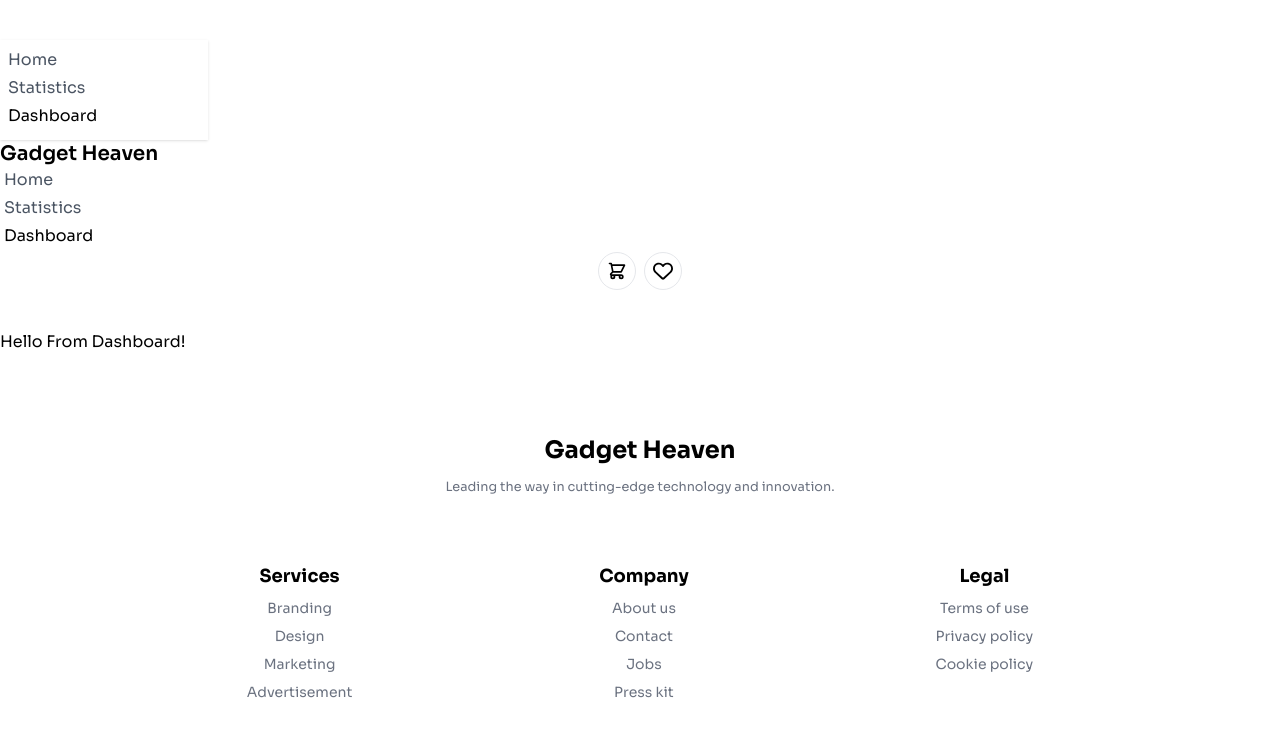
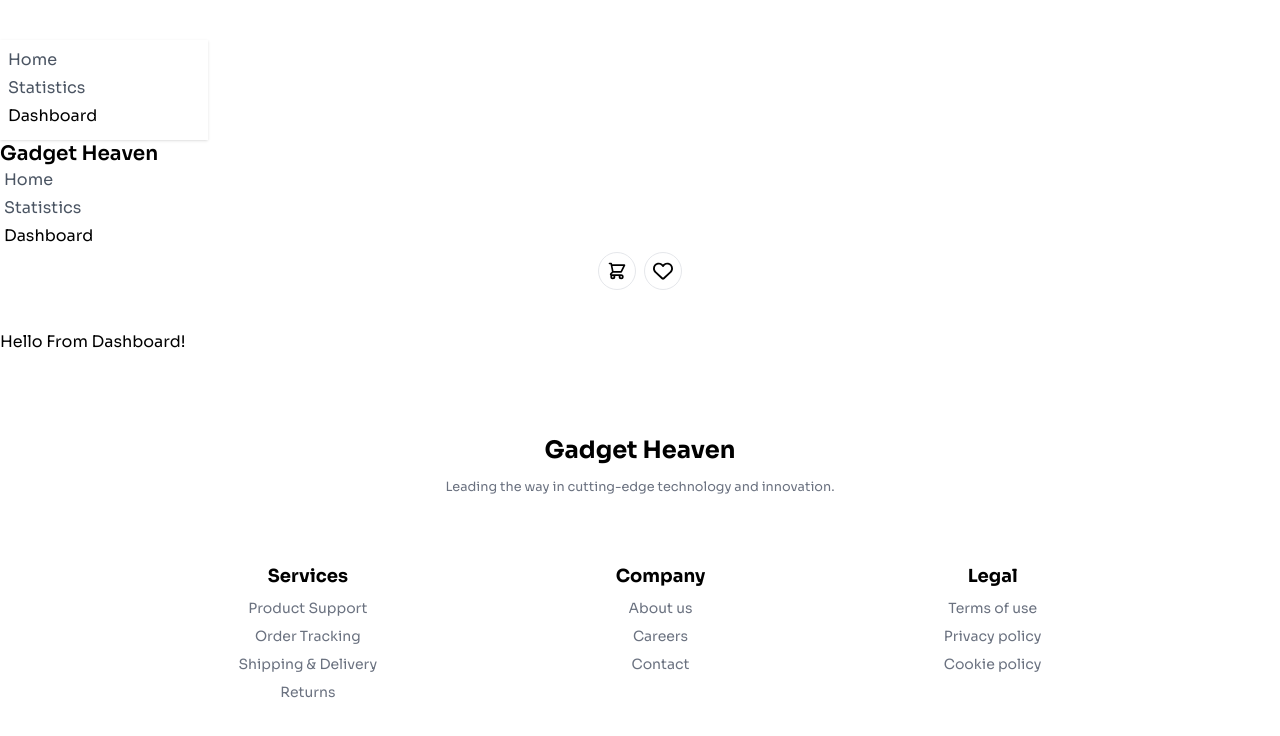
Before and after one commit to sifathossain-ai/Assignment8-Gadget-Heaven, a React (Vite) app: page /dashboard in a window 1280 px wide. Shown: the top 736 px of the page. Built offline with nearby package versions, Linux system fonts and the light colour scheme.

Commit message:
Add Some Components

```diff
--- /dev/null
+++ b/src/components/Details/Details.jsx
@@ -0,0 +1,22 @@
+import React from 'react';
+import { useLoaderData, useParams } from 'react-router-dom';
+
+const Details = () => {
+    const { product_id } = useParams();
+    // console.log(params);
+    const details = useLoaderData();
+    // console.log(details);
+    const findData = details.find(p => p.product_id === product_id);
+    console.log(findData);
+
+    return (
+        <div className=''>
+            <div className='text-center space-y-2 bg-violet-500 text-white h-[400px] md:h-[463px] py-7 px-2 md:py-10'>
+                <h2 className='text-2xl md:text-4xl font-semibold'>Product Details</h2>
+                <p>Explore the latest gadgets that will take your experience to the next level. From smart devices to <br />the coolest accessories, we have it all!</p>
+            </div>
+        </div>
+    );
+};
+
+export default Details;
--- a/src/components/Footer/Footer.jsx
+++ b/src/components/Footer/Footer.jsx
@@ -14,19 +14,18 @@ const Footer = () => {
                 <nav>
                     <div className='flex flex-col text-center gap-2'>
                         <h6 className="text-base md:text-lg font-bold text-black">Services</h6>
-                        <a className="link link-hover">Branding</a>
-                        <a className="link link-hover">Design</a>
-                        <a className="link link-hover">Marketing</a>
-                        <a className="link link-hover">Advertisement</a>
+                        <a className="link link-hover">Product Support</a>
+                        <a className="link link-hover">Order Tracking</a>
+                        <a className="link link-hover">Shipping & Delivery</a>
+                        <a className="link link-hover">Returns</a>
                     </div>
                 </nav>
                 <nav>
                     <div className='flex flex-col text-center gap-2'>
                         <h6 className="text-base md:text-lg font-bold text-black">Company</h6>
                         <a className="link link-hover">About us</a>
+                        <a className="link link-hover">Careers</a>
                         <a className="link link-hover">Contact</a>
-                        <a className="link link-hover">Jobs</a>
-                        <a className="link link-hover">Press kit</a>
                     </div>
                 </nav>
                 <nav>
--- a/src/components/Product/Product.jsx
+++ b/src/components/Product/Product.jsx
@@ -1,4 +1,5 @@
 import React from 'react';
+import { NavLink } from 'react-router-dom';
 
 
 /*
@@ -17,9 +18,9 @@ import React from 'react';
 
 const Product = ({ product }) => {
     // console.log(product);
-    const { product_image, product_title, price } = product;
+    const { product_id, product_image, product_title, price } = product;
     return (
-        <div className="card bg-base-100 p-3 mb:p-4 mb-3 md:mb-0 space-y-3 border border-gray-100">
+        <div className="card bg-base-100 p-4 mb:p-5 mb-4 md:mb-0 space-y-3 border border-gray-50">
             <figure className="">
                 <img
                     src={product_image}
@@ -32,7 +33,9 @@ const Product = ({ product }) => {
                     <p className='text-sm md:text-base text-gray-600'>Price: {price}</p>
                 </div>
                 <div className="card-actions">
-                    <button className="btn btn-sm btn-outline text-purple-600 rounded-full">View Details</button>
+                    <NavLink to={`/details/${product_id}`}>
+                        <button className="btn btn-sm btn-outline text-purple-600 rounded-full">View Details</button>
+                    </NavLink>
                 </div>
             </div>
         </div>
--- a/src/components/Products/Products.jsx
+++ b/src/components/Products/Products.jsx
@@ -15,11 +15,11 @@ const Products = () => {
     return (
         <div className='md:flex gap-4'>
             <div>
-                <div className="dropdown dropdown-bottom mb-3 md:mb-0">
+                <div className="dropdown dropdown-bottom mb-5 md:mb-0">
                     <div tabIndex={0} role="button" className="btn flex items-center gap-2 border none bg-purple-600 rounded-full text-white">Products
                         <FaChevronDown></FaChevronDown>
                     </div>
-                    <ul tabIndex={0} className="dropdown-content menu bg-base-100 rounded-box z-1 w-36 p-1 shadow-sm">
+                    <ul tabIndex={0} className="dropdown-content menu bg-base-100 rounded-box z-1 w-36 md:w-30 lg:w-36 p-1 shadow-sm">
                         <li><NavLink>Laptops</NavLink></li>
                         <li><NavLink>Phones</NavLink></li>
                         <li><NavLink>Accessories</NavLink></li>
@@ -29,7 +29,7 @@ const Products = () => {
                     </ul>
                 </div>
             </div>
-            <div className='md:grid grid-cols-3 gap-3'>
+            <div className='md:grid grid-cols-3 gap-4'>
                 {
                     products.map(product => <Product product={product} key={product.product_id}></Product>)
                 }
--- a/src/main.jsx
+++ b/src/main.jsx
@@ -11,6 +11,7 @@ import Root from './components/Root/Root.jsx';
 import ErrorPage from './components/ErrorPage/ErrorPage.jsx';
 import Statistics from './components/Statistics/Statistics.jsx';
 import Dashboard from './components/Dashboard/Dashboard.jsx';
+import Details from './components/Details/Details.jsx';
 
 const router = createBrowserRouter([
   {
@@ -21,6 +22,11 @@ const router = createBrowserRouter([
       {
         path: '/',
         element: <Home></Home>
+      },
+      {
+        path: '/details/:product_id',
+        element: <Details></Details>,
+        loader: () => fetch('gadget.json'),
       },
       {
         path: '/statistics',
```
